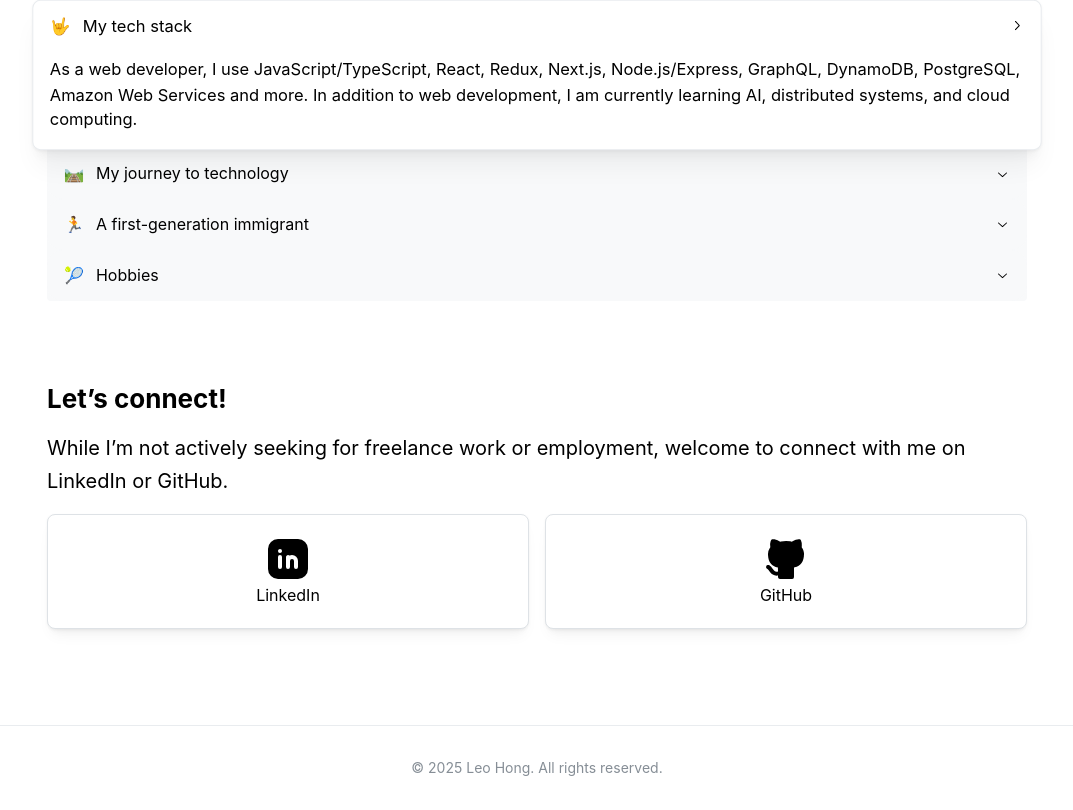
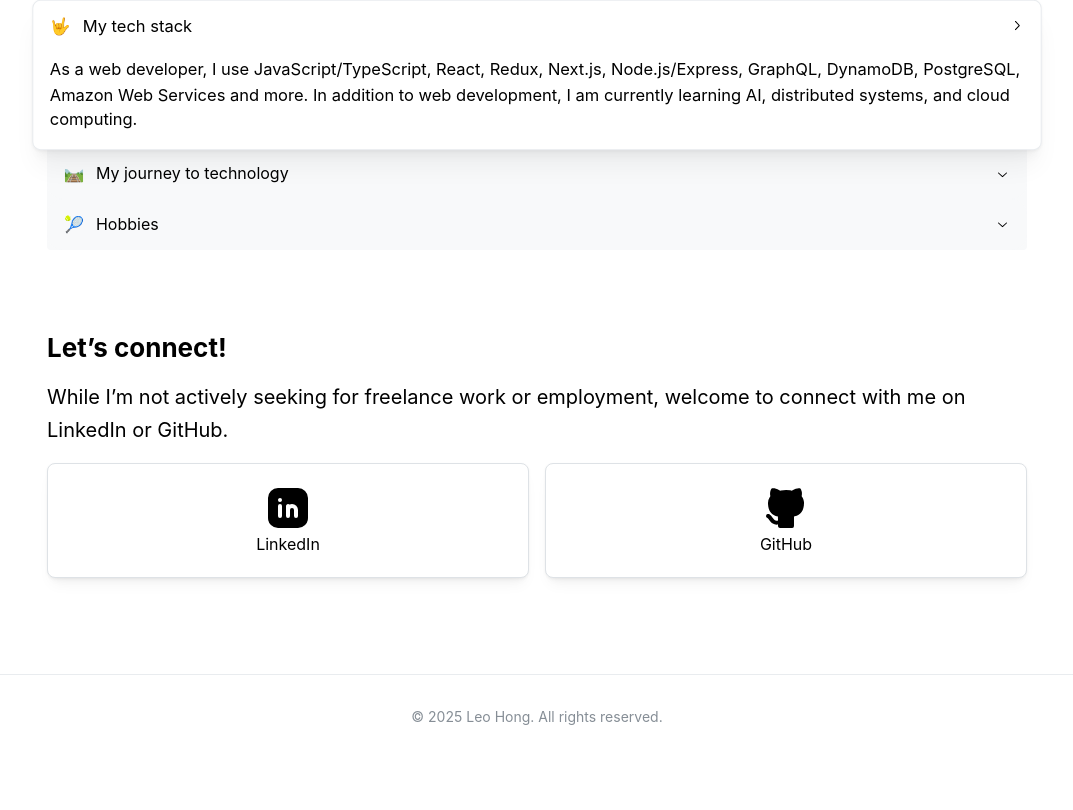
Before and after one commit to low-earth-orbit/portfolio, a Next.js app: page / in a window 1280 px wide. Shown: the part 1258-2068 px from the top of the page, without its empty margins (103-1176 px from the left). After the commit the page ends 2017 px from the top, so only its background shows below. Built offline with nearby package versions, Linux system fonts and the light colour scheme.

Commit message:
Remove section (#6)

```diff
--- a/components/AboutMe.jsx
+++ b/components/AboutMe.jsx
@@ -13,12 +13,6 @@ const accordionItems = [
     value: "My journey to technology",
     description:
       "Before becoming a software developer, I briefly worked as a surveyor on land development projects in Southern Ontario. I returned to school at the University of New Brunswick, originally with the goal of becoming a licensed Land Surveyor/Professional Engineer. Understood how deeply programming was shaping the world of future engineering, I enrolled in a few computer science courses. Just enough to earn a minor, I initially thought. But that curiosity turned into something more. It led me to try out internships with two local tech companies, and then I gladly returned to one of them after graduation.",
-  },
-  {
-    emoji: "🏃",
-    value: "A first-generation immigrant",
-    description:
-      "Born in the wild suburbs of southern China, I grew up with crop fields on rolling hills, rivers and waters, and witnessed rapid urbanization. It wasn’t until much later in my adolescence that I ever imagined moving to another country. I miss the golden, miraculous years of openness and progress. When I moved to Canada, I didn’t think much about the future — I just wanted to explore, to wonder...",
   },
   {
     emoji: "🎾",
```
